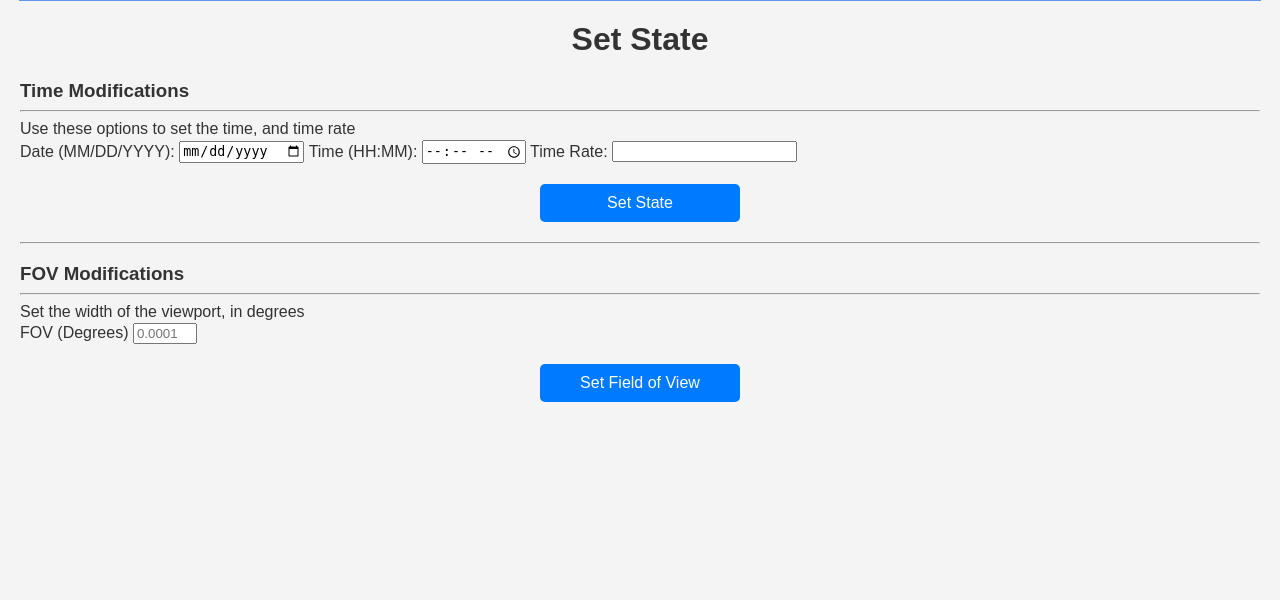
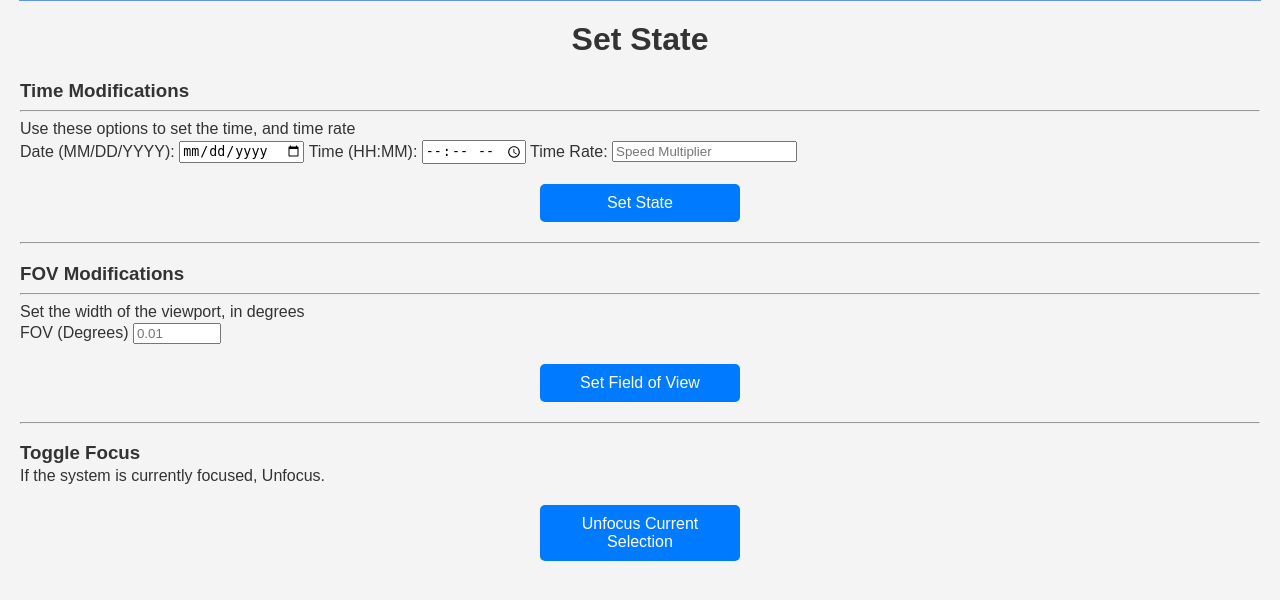
Before and after one commit to EtherealManifest/Celestial_Integration, a Flask app: page /set_state in a window 1280 px wide. Shown: the part 42-642 px from the top of the page. Run offline with Flask 3, Linux system fonts and the light colour scheme.

Commit message:
Added images to make the Index page look a little nicer. Added defaults to the set_state fields to allow the user to input any combination of changes to the system. also added an "Unfocus" button that drops slellariums current selection.

```diff
--- a/app.py
+++ b/app.py
@@ -73,7 +73,7 @@ def update_stellarium_state():
 
 @app.route('/set_FOV', methods=['POST'])
 def set_fov():
-    new_fov = request.form.get('FOV')
+    new_fov = request.form.get('FOV') or 65
     data = {}
     data['fov'] = new_fov
     response = requests.post('http://localhost:8090/api/main/fov', data=data)
@@ -88,7 +88,7 @@ def set_fov():
                 return {'status': 'error', 'message': 'Invalid JSON response'}
         else:
             # Response is not JSON, but the request was successful
-            flash(f'FOV set to {new_fov}', 'success')
+            flash(f'FOV set to {new_fov}\N{DEGREE SIGN}', 'success')
             return redirect(url_for('set'))
         # Assume you have a variable `time` that holds the set time value
 
@@ -100,13 +100,38 @@ def set_fov():
 
     # Return an appropriate response
     return response
+@app.route('/unfocus', methods=['POST'])
+def clear_selection():
+    response = requests.post('http://localhost:8090/api/main/focus')
+    if response.status_code == 200:
+        if response.headers.get('Content-Type') == 'application/json':
+            try:
+                response_data = response.json()
+                # Process JSON data
+            except ValueError:
+                # JSON parsing failed, handle the exception
+                return {'status': 'error', 'message': 'Invalid JSON response'}
+        else:
+            # Response is not JSON, but the request was successful
+            flash(f'Current Focus Cleared', 'success')
+            return redirect(url_for('set'))
+        # Assume you have a variable `time` that holds the set time value
+
+    else:
+        # Handle unsuccessful responses
+        flash('Error Unfocusing (Im Autistic)', 'error')
+        return redirect(url_for('set'))
+
+    # Return an appropriate response
+    return response
+
 
 @app.route('/set_time_action', methods=['POST'])
 def set_time_action():
-    date = request.form.get('date')
-    time = request.form.get('time')
-    timeRate = request.form.get('timeRate')
-
+    current_datetime = datetime.now()
+    date = request.form.get('date') or current_datetime.strftime('%Y-%m-%d')
+    time = request.form.get('time') or current_datetime.strftime('%H:%M')
+    timeRate = request.form.get('timeRate') or 1
     # Combine date and time strings
     datetime_str = f"{date} {time}"
     # Convert to datetime object
@@ -114,15 +139,9 @@ def set_time_action():
 
     #now that the imput time is in the correct format, put it in JD form.
     data = {}
-    if time and date:
-        data['time'] = Time(datetime_obj).jd
-    if timeRate:
-        data['timerate'] = timeRate
-    if time or timeRate:
-        response = requests.post('http://localhost:8090/api/main/time', data=data)
-    else:
-        response = "Error, response not recognized by me, the interpreter. keep trying"
-
+    data['time'] = Time(datetime_obj).jd
+    data['timerate'] = int(timeRate) / 86400
+    response = requests.post('http://localhost:8090/api/main/time', data=data)
     #Parse the success code
     if response.status_code == 200:
         if response.headers.get('Content-Type') == 'application/json':
@@ -134,7 +153,7 @@ def set_time_action():
                 return {'status': 'error', 'message': 'Invalid JSON response'}
         else:
             # Response is not JSON, but the request was successful
-            flash(f'Time set to {datetime_str}', 'success')
+            flash(f'Time set to {datetime_str}, Speed set to {timeRate}x', 'success')
             return redirect(url_for('set'))
         # Assume you have a variable `time` that holds the set time value
 
--- a/static/style.css
+++ b/static/style.css
@@ -71,6 +71,16 @@ li{
     padding-right: 5px;
     padding-left: 5px;
 }
+
+.gallery{
+    width: 17.5%;
+    display: inline-block;
+    transition: .5s;
+}
+.gallery:hover{
+    width: 30%;
+    transition: .5s;
+}
 .alert-success {
     color: green;
     text-align:center;
--- a/templates/set_state.html
+++ b/templates/set_state.html
@@ -38,7 +38,7 @@
         <input type="time" id="timeInput" name="time">
 
         <label for="timeRate">Time Rate:</label>
-        <input type="text" id="timeRate" name="timeRate">
+        <input type="number" id="timeRate" name="timeRate" placeholder="Speed Multiplier">
 
         <button type="submit">Set State</button>
     </form>
@@ -48,9 +48,15 @@
 <p class = "form-instructions"> Set the width of the viewport, in degrees</p>
 <form id = setFOV" action ="/set_FOV" method = "post">
     <label for="FOV">FOV (Degrees)</label>
-    <input type="number" id="FOV" name="FOV" min = "1" max = "235" placeholder = "0.0001">
+    <input type="number" id="FOV" name="FOV" min = "1" max = "235" placeholder = "0.01", step = "0.01">
 
     <button type = "submit">Set Field of View</button>
 </form>
+<hr>
+<h3 class = "form-label">Toggle Focus</h3>
+<p class = "form-instructions">If the system is currently focused, Unfocus.</p>
+<form id="unfocus" action = "/unfocus" method="post">
+    <button type="submit">Unfocus Current Selection</button>
+</form>
 </body>
 </html>
```
Also changed, not shown: templates/index.html (+9 -0 lines), static/Images/Andromeda.jpg (added), static/Images/Aries.jpg (added), static/Images/Comet.jpg (added), static/Images/Galaxy.jpg (added), static/Images/Hubble.jpg (added), static/Images/Hydra.jpg (added).
